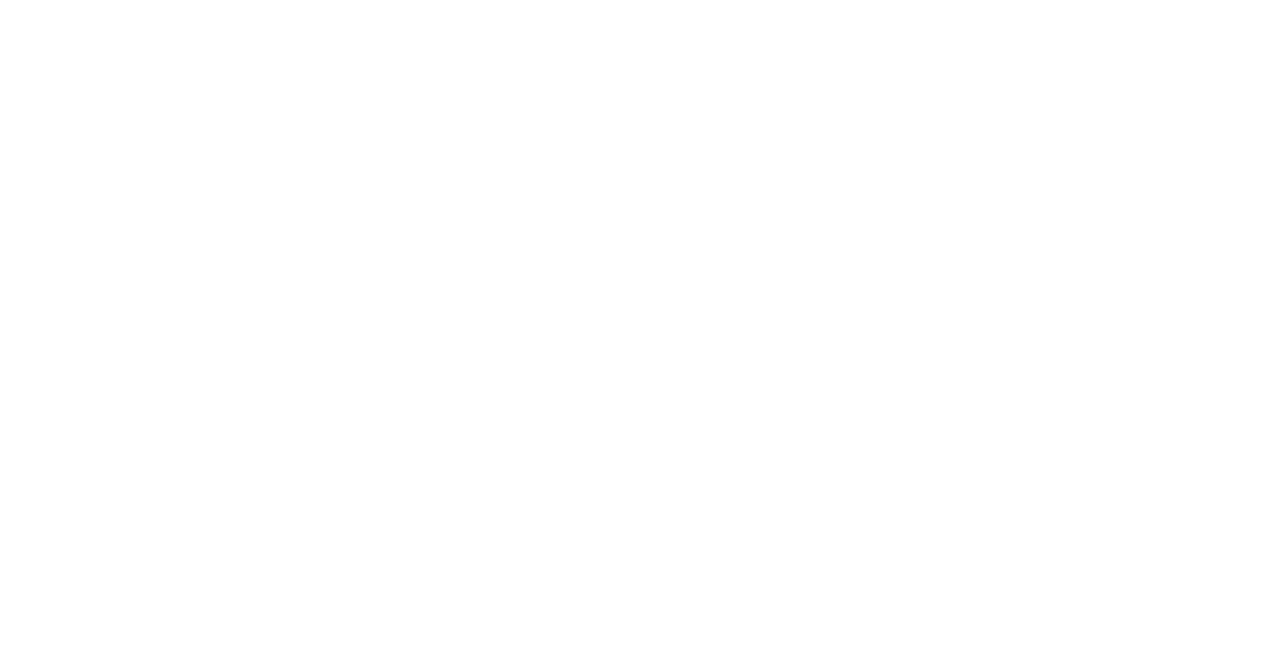
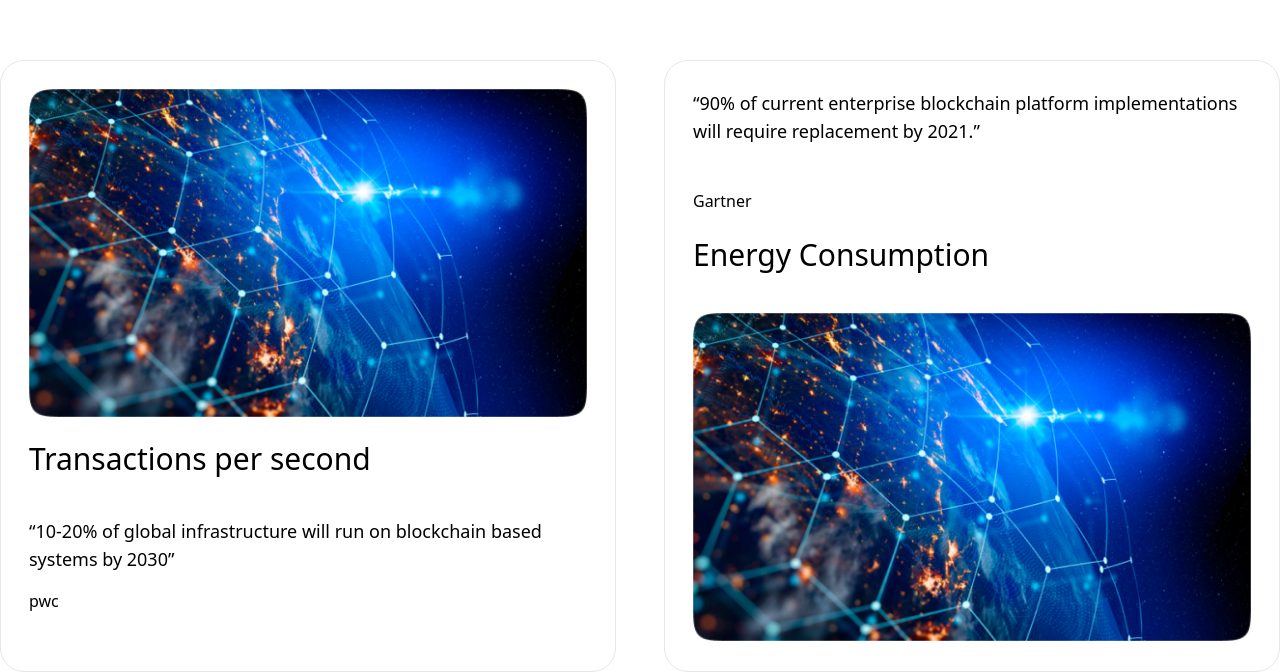
Before and after one commit to jahidhasan136/detox-project, a React (Vite) app: page / in a window 1280 px wide. Shown: the part 1020-1692 px from the top of the page. Before the commit the page ends 800 px from the top, so only its background shows below. Built offline with nearby package versions, Linux system fonts and the light colour scheme.

Commit message:
card section

```diff
--- a/src/Pages/Home/Banner/Banner.jsx
+++ b/src/Pages/Home/Banner/Banner.jsx
@@ -5,7 +5,7 @@ const Banner = () => {
         <div className="text-center w-1/3 mx-auto mt-28">
             <span className="text-lg font-medium px-5 py-2 border rounded-full capitalize">🔥 Powered by Graphchain tech</span>
             <h1 className="text-6xl font-bold mt-7">Lybell gc is fast, scalable, robust, green and cross-chain</h1>
-            <p className="mt-9">By allowing a DAG of data istead of a rigid Blockchain we include all users in every transaction...? something about whatactually happens here</p>
+            <p className="mt-9 text-base">By allowing a DAG of data istead of a rigid Blockchain we include all users in every transaction...? something about whatactually happens here</p>
             <button className="btn_custom mt-10">Get Started</button>
         </div>
     );
--- /dev/null
+++ b/src/Pages/Home/BlockchainPlatform/BlockchainPlatform.jsx
@@ -0,0 +1,23 @@
+import transaction from '../../../assets/banner/transactions.png'
+import energy from '../../../assets/banner/energy.png'
+
+const BlockchainPlatform = () => {
+    return (
+        <div className='flex container mx-auto flex justify-center gap-12 mt-80'>
+            <div className='p-7 border rounded-3xl w-[634px] h-[612px]'>
+                <img src={transaction} alt="" />
+                <h2 className='text-3xl mb-10 mt-6'>Transactions per second</h2>
+                <p className='text-lg mb-4'>“10-20% of global infrastructure will run on blockchain based systems by 2030”</p>
+                <h2>pwc</h2>
+            </div>
+            <div className='p-7 border rounded-3xl w-[634px] h-[612px]'>
+                <p className='text-lg mb-4'>“90% of current enterprise blockchain platform implementations will require replacement by 2021.”</p>
+                <h2 className='mt-11'>Gartner</h2>
+                <h2 className='text-3xl mb-10 mt-6 mt-10'>Energy Consumption</h2>
+                <img className='mt-6' src={transaction} alt="" />
+            </div>
+        </div>
+    );
+};
+
+export default BlockchainPlatform;
--- a/src/Pages/Home/Home/Home.jsx
+++ b/src/Pages/Home/Home/Home.jsx
@@ -1,10 +1,12 @@
 import Banner from "../Banner/Banner";
+import BlockchainPlatform from "../BlockchainPlatform/BlockchainPlatform";
 
 
 const Home = () => {
     return (
         <div>
             <Banner></Banner>
+            <BlockchainPlatform></BlockchainPlatform>
         </div>
     );
 };
```
Also changed, not shown: src/assets/banner/energy.png (added), src/assets/banner/transactions.png (added).
